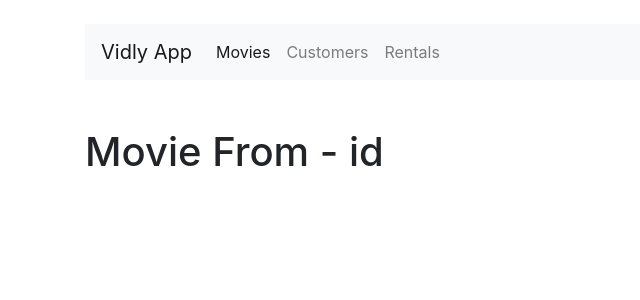
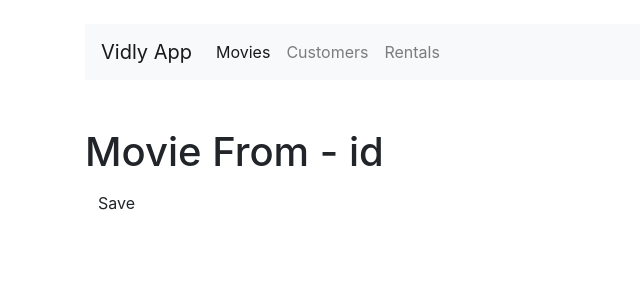
Before and after one commit to marzena-szopinska/Vidly, a React (Create React App) app: page /movie in a window 1280 px wide. Shown: the top 300 px of the page, without its empty margins (0-640 px from the left). Built offline with nearby package versions, Linux system fonts and the light colour scheme.

Commit message:
added functionality to send user back to home page after clicking on a button inside the movie component

```diff
--- a/src/components/movie.jsx
+++ b/src/components/movie.jsx
@@ -1,9 +1,20 @@
 import React, { Component } from 'react';
 
-const Movie = () => {
-    return (
-        <h1> Movie From - id  </h1>
-    );
+class Movie extends Component {
+
+    handleSave = () => {
+        // go to home page
+        this.props.history.replace('/movies');
+    }
+
+    render() {
+        return (
+            <div>
+                <h1> Movie From - id  </h1>
+                <button className='btn btn-small' onClick={this.handleSave}>Save</button>
+            </div>
+        );
+    }
 }
 
 export default Movie;
```
